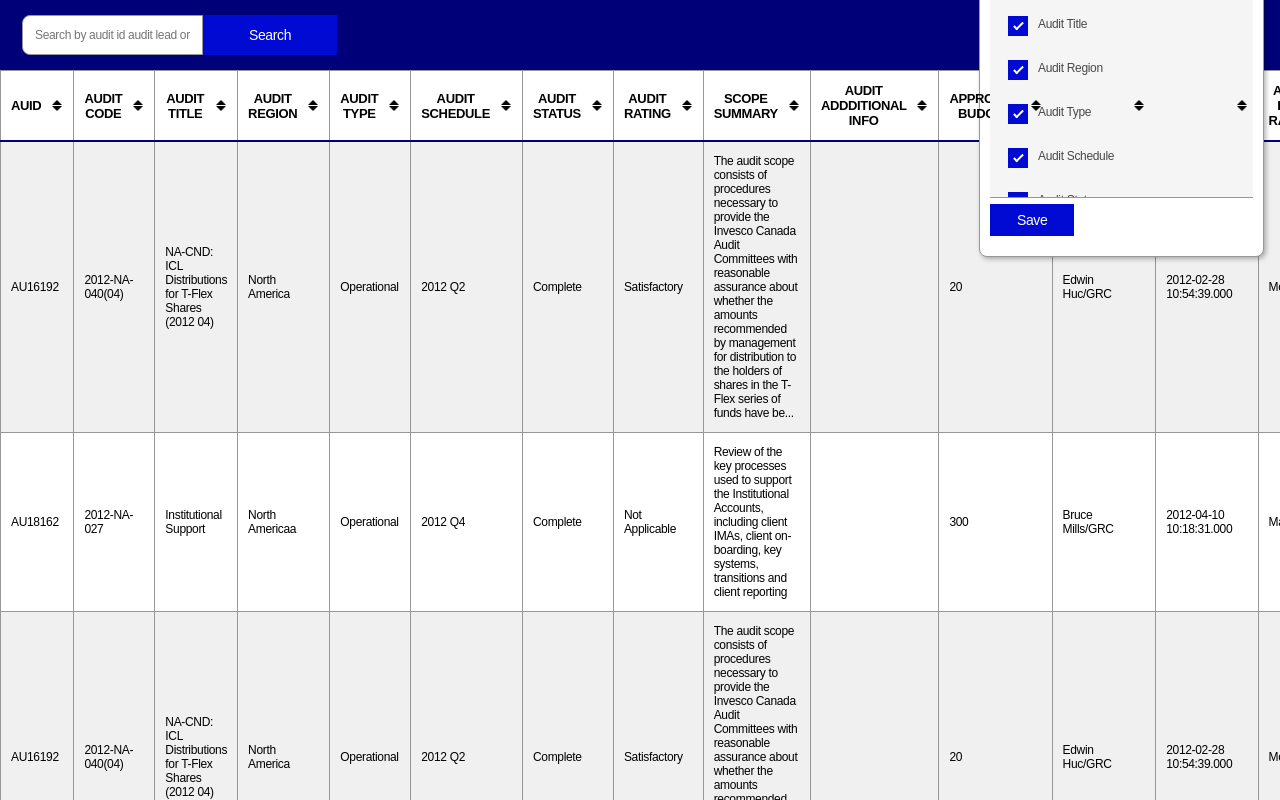
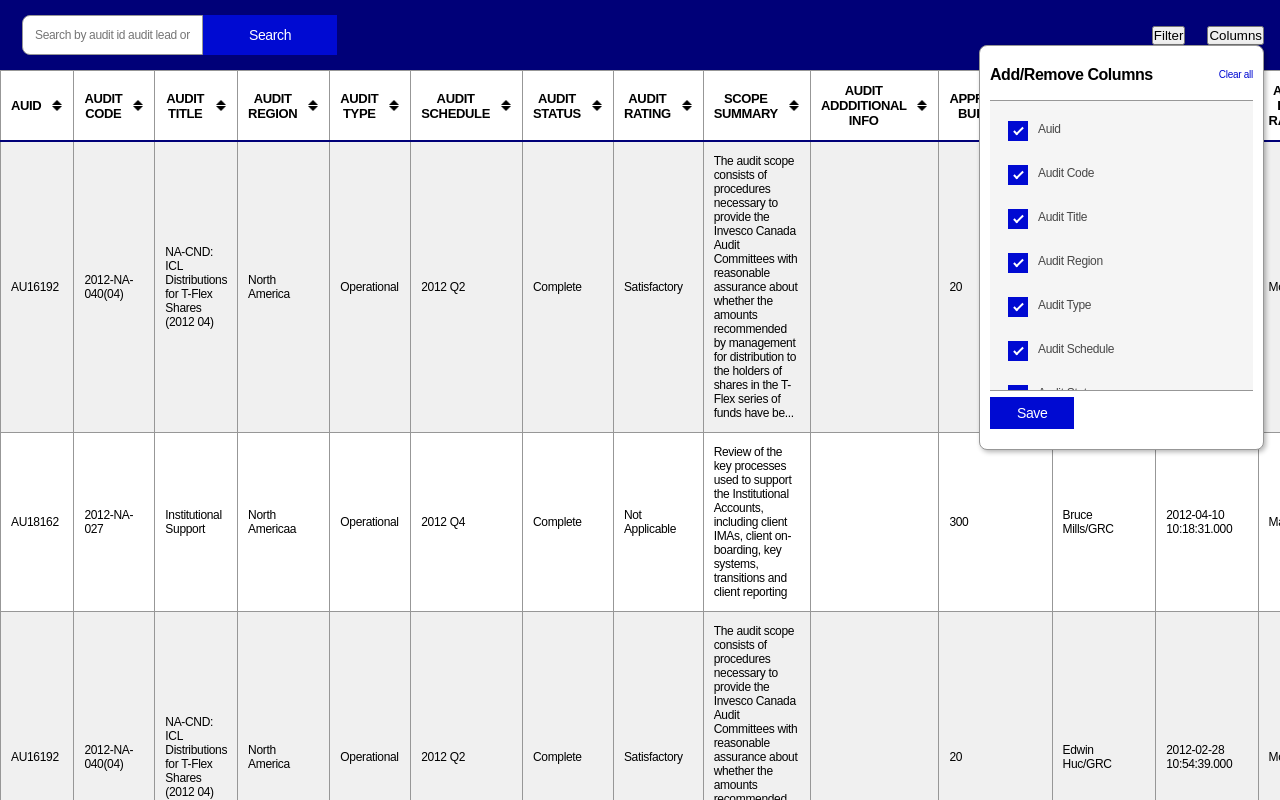
Before and after one commit to artandrey/table, a React (Create React App) app: page / in a window 1280 px wide. Both pictures are taken after a click on the button "Columns". Shown: the top 800 px of the page. Built offline with nearby package versions, Linux system fonts and the light colour scheme.

Commit message:
added actiovation function for filters

```diff
--- a/src/components/Details/Details.jsx
+++ b/src/components/Details/Details.jsx
@@ -10,7 +10,7 @@ const Details = ({ children }) => {
                     <h3 className={s.detailsHeader}>{summary}</h3>
                 </div>
             </summary>
-            <div>{content}</div>
+            <div className={s.content}>{content}</div>
         </details>
     );
 };
--- a/src/components/Details/Details.module.scss
+++ b/src/components/Details/Details.module.scss
@@ -2,6 +2,7 @@
     summary {
         list-style: none;
     }
+    border-bottom: 1px solid #979797;
 }
 .detailsHeader {
     font-size: 16px;
@@ -25,3 +26,8 @@
         rotate: 90deg;
     }
 }
+
+.content {
+    padding: 15px 17px;
+    background-color: #f5f5f5;
+}
--- a/src/components/FloatingColumnsFilter/FloatingColumnsFilter.jsx
+++ b/src/components/FloatingColumnsFilter/FloatingColumnsFilter.jsx
@@ -3,7 +3,7 @@ import Checkbox from '../Checkbox/Checkbox';
 import FloatingTableWrapper from '../FloatingTableForm/FloatingTableWrapper';
 import s from './FloatingTableFilter.module.scss';
 
-const FloatingColumnsFilter = ({ columns, onFilterApply }) => {
+const FloatingColumnsFilter = ({ columns, onFilterApply, onClose }) => {
     const formId = useId();
     const handleSubmit = useCallback(
         (event) => {
@@ -21,7 +21,11 @@ const FloatingColumnsFilter = ({ columns, onFilterApply }) => {
         [onFilterApply]
     );
     return (
-        <FloatingTableWrapper title="Add/Remove Columns" formId={formId}>
+        <FloatingTableWrapper
+            title="Add/Remove Columns"
+            formId={formId}
+            onClose={onClose}
+        >
             <form
                 className={s.form}
                 onSubmit={handleSubmit}
--- a/src/components/FloatingTableFilter/FloatingTableFilter.jsx
+++ b/src/components/FloatingTableFilter/FloatingTableFilter.jsx
@@ -2,8 +2,9 @@ import React, { useCallback, useId } from 'react';
 import Checkbox from '../Checkbox/Checkbox';
 import Details from '../Details/Details';
 import FloatingTableWrapper from '../FloatingTableForm/FloatingTableWrapper';
+import s from './FloatingTableFilter.module.scss';
 
-const FloatingTableFilter = ({ fields, onFilterApply }) => {
+const FloatingTableFilter = ({ fields, onFilterApply, onClose }) => {
     const formId = useId();
     const handleSubmit = useCallback(
         (event) => {
@@ -26,12 +27,16 @@ const FloatingTableFilter = ({ fields, onFilterApply }) => {
         [onFilterApply]
     );
     return (
-        <FloatingTableWrapper title={'Filter'} formId={formId}>
+        <FloatingTableWrapper
+            title={'Filter'}
+            formId={formId}
+            onClose={onClose}
+        >
             <form onSubmit={handleSubmit} onReset={handleReset} id={formId}>
                 {fields.map((fieldSet) => (
                     <Details key={fieldSet.title}>
                         {fieldSet.title}
-                        <div>
+                        <div className={s.fieldsWrapper}>
                             {fieldSet.fields.map((field) => (
                                 <Checkbox
                                     name={fieldSet.accessor}
--- /dev/null
+++ b/src/components/FloatingTableFilter/FloatingTableFilter.module.scss
@@ -0,0 +1,5 @@
+.fieldsWrapper {
+    display: flex;
+    flex-direction: column;
+    gap: 18px;
+}
--- a/src/components/FloatingTableForm/FloatingTableWrapper.jsx
+++ b/src/components/FloatingTableForm/FloatingTableWrapper.jsx
@@ -1,7 +1,10 @@
-import React from 'react';
+import React, { useCallback } from 'react';
 import s from './FloatingTableWrapper.module.scss';
 
-const FloatingTableWrapper = ({ children, formId, title }) => {
+const FloatingTableWrapper = ({ children, formId, title, onClose }) => {
+    const close = useCallback(() => {
+        onClose && onClose();
+    }, [onClose]);
     return (
         <div className={s.wrapper}>
             <div className={s.heading}>
@@ -11,7 +14,12 @@ const FloatingTableWrapper = ({ children, formId, title }) => {
                 </button>
             </div>
             {children}
-            <button className={s.saveButton} form={formId} type="submit">
+            <button
+                onClick={close}
+                className={s.saveButton}
+                form={formId}
+                type="submit"
+            >
                 Save
             </button>
         </div>
--- a/src/components/TableFilters/TableFilters.jsx
+++ b/src/components/TableFilters/TableFilters.jsx
@@ -1,6 +1,7 @@
 import React, { useCallback, useState } from 'react';
 import FloatingColumnsFilter from '../FloatingColumnsFilter/FloatingColumnsFilter';
 import FloatingTableFilter from '../FloatingTableFilter/FloatingTableFilter';
+import s from './TableFilters.module.scss';
 
 const TableFilters = ({
     filterFields,
@@ -19,8 +20,8 @@ const TableFilters = ({
         setColumnsFilterOpened(true);
     }, [setTableFilterOpened, setColumnsFilterOpened]);
     return (
-        <div>
-            <div>
+        <div className={s.wrapper}>
+            <div className={s.filterWrapper}>
                 <button onClick={openFilter}>Filter</button>
                 {tableFilterOpened && (
                     <FloatingTableFilter
@@ -29,7 +30,7 @@ const TableFilters = ({
                     />
                 )}
             </div>
-            <div>
+            <div className={s.filterWrapper}>
                 <button onClick={openColumns}>Columns</button>
                 {columnsFilterOpened && (
                     <FloatingColumnsFilter
--- /dev/null
+++ b/src/components/TableFilters/TableFilters.module.scss
@@ -0,0 +1,13 @@
+.wrapper {
+    display: flex;
+    gap: 22px;
+}
+
+.filterWrapper {
+    position: relative;
+    & > div {
+        position: absolute;
+        z-index: 1;
+        right: 0;
+    }
+}
```
